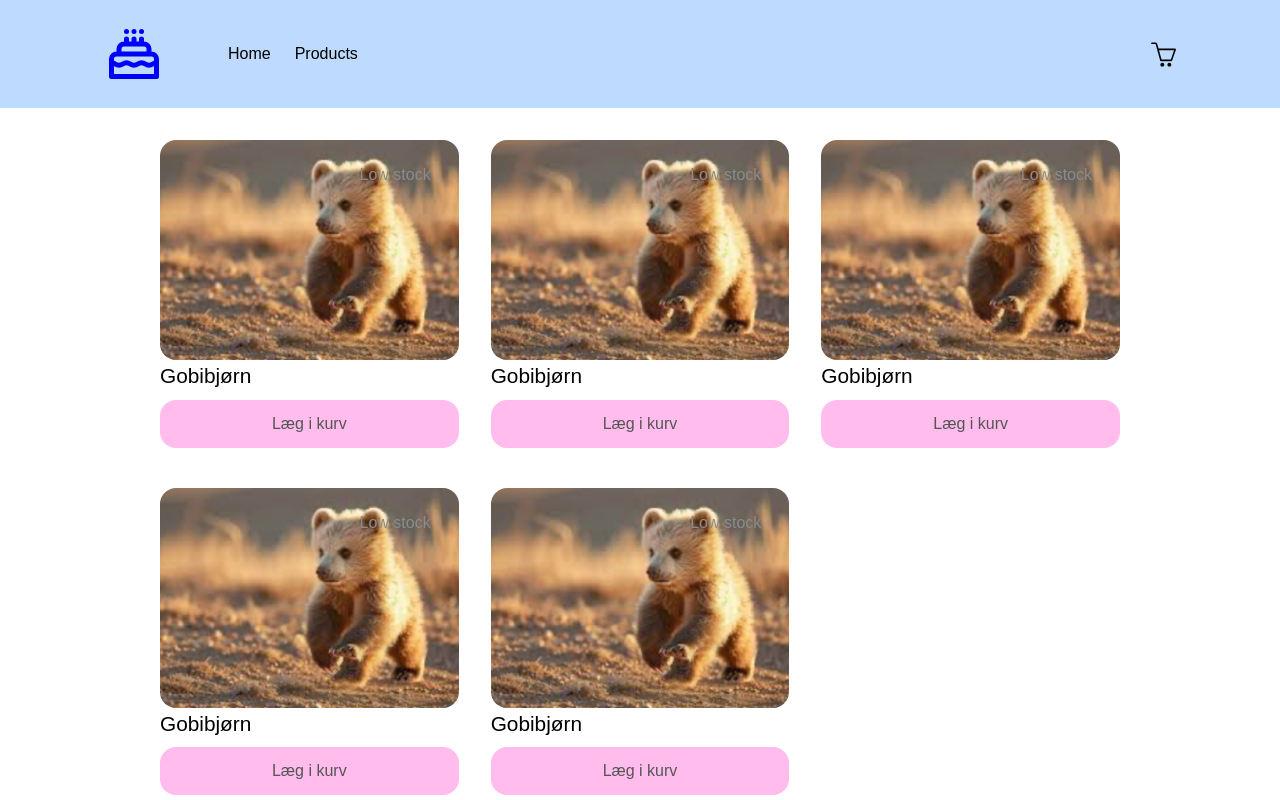
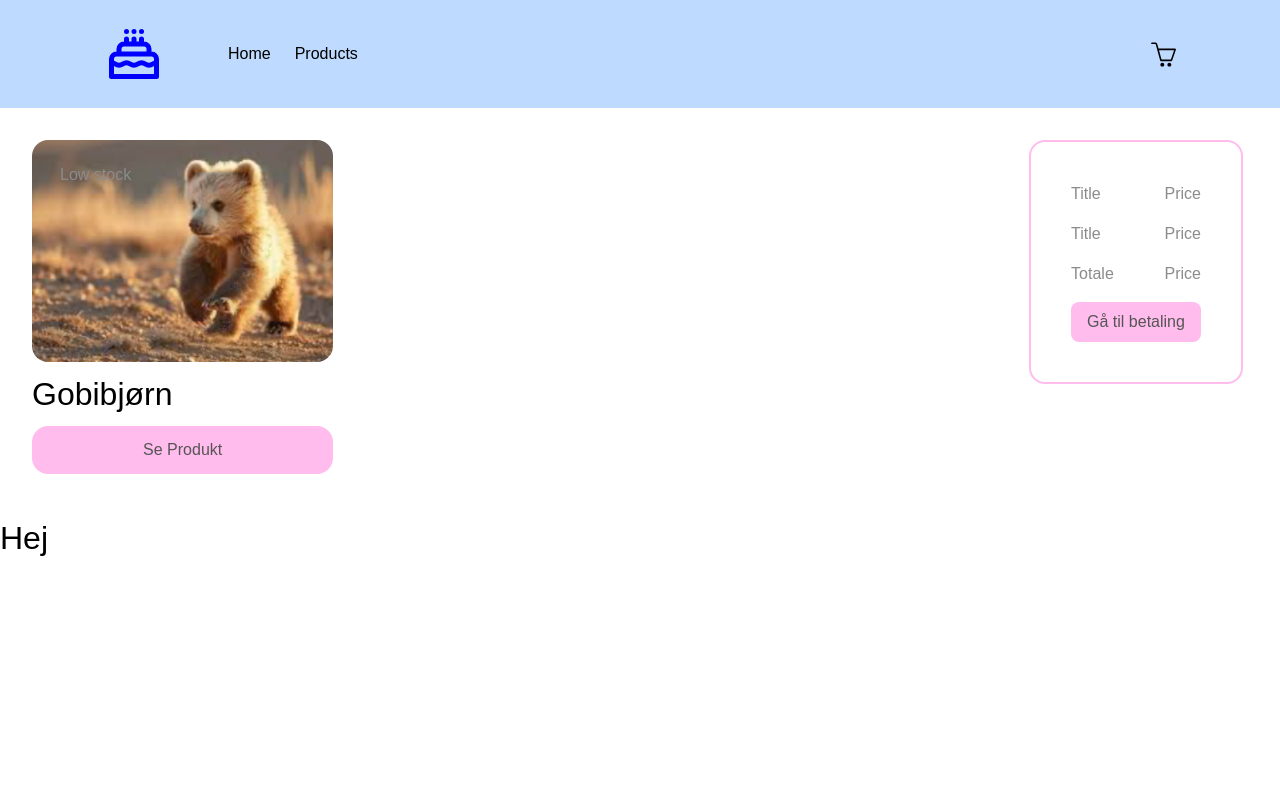
Before and after one commit to simpleshopp/simpleshop, a Next.js app: page /products in a window 1280 px wide. Shown: the top 800 px of the page. Built offline with nearby package versions, Linux system fonts and the light colour scheme.

Commit message:
Refactor product and payment components; enhance layout and styling

```diff
--- a/src/app/(routes)/products/page.js
+++ b/src/app/(routes)/products/page.js
@@ -8,11 +8,13 @@ import PaymentCard from "@/components/cards/PaymentCard";
 export default function Products() {
   return (
     <>
-       <Navigation />
-       <Category />
-       <SearchBar />
-      <ProductList />
-       <PaymentCard />
+      <Navigation />
+      <Category />
+      <SearchBar />
+      <div className="grid grid-cols-[2fr_0.5fr] p-5">
+        <ProductList />
+        <PaymentCard />
+      </div>
       <Footer />
     </>
   );
--- a/src/components/ProductList.jsx
+++ b/src/components/ProductList.jsx
@@ -2,14 +2,8 @@ import Card from "./cards/Card";
 
 const ProductList = () => {
   return (
-    <div className="flex justify-center">
-      <div className="grid grid-cols-3 place-items-center gap-2 p-5 pb-26 max-w-5xl">
-        <Card />
-        <Card />
-        <Card />
-        <Card />
-        <Card />
-      </div>
+    <div className="grid grid-cols-3 gap-2 ">
+      <Card />
     </div>
   );
 };
--- a/src/components/cards/Card.jsx
+++ b/src/components/cards/Card.jsx
@@ -6,8 +6,8 @@ const Card = () => {
   return (
     <div className="pb-2 m-3">
       <div className="grid">
-        <div className="z-10 col-start-1 row-start-1 justify-self-end self-start m-4 ">
-          <div className=" flex items-center gap-2 rounded-2xl px-3 py-2 place-content-end">
+        <div className="z-10 col-start-1 row-start-1 m-4 ">
+          <div className="items-center gap-2 rounded-2xl px-3 py-2 place-content-end">
             <p className="text-sm font-medium text-cyan-500 drop-shadow-md">
               Low stock
             </p>
@@ -18,15 +18,15 @@ const Card = () => {
           loading="eager"
           alt="gobibjoern.png"
           src="/gobibjoern.png"
-          width={300}
+          width={400}
           height={200}
           className="col-start-1 row-start-1 rounded-2xl"
         />
       </div>
       <Link href="/products/hej">
-        <h2 className="pb-2">Gobibjørn</h2>
+        <h1 className="py-2">Gobibjørn</h1>
+      <CardButton />
       </Link>
-      <CardButton />
     </div>
   );
 };
--- a/src/components/cards/PaymentCard.jsx
+++ b/src/components/cards/PaymentCard.jsx
@@ -1,5 +1,40 @@
-const PaymentCard= () => {
-  return( <></> );
+import Link from "next/link";
+
+import PaymentButton from "../ui/PaymentButton";
+const PaymentCard = () => {
+  return (
+    <>
+      <div className="border-2 border-button rounded-2xl max-h-fit m-3 p-10 mx-auto flex flex-col items-center gap-4">
+        <div className="w-full flex justify-between">
+          <div>
+            <p>Title</p>
+          </div>
+          <div>
+            <p>Price</p>
+          </div>
+        </div>
+        <div className="w-full flex justify-between">
+          <div>
+            <p>Title</p>
+          </div>
+          <div>
+            <p>Price</p>
+          </div>
+        </div>
+        <div className="w-full flex justify-between">
+          <div>
+            <p>Totale</p>
+          </div>
+          <div>
+            <p>Price</p>
+          </div>
+        </div>
+<Link href="/payment">
+        <PaymentButton />
+</Link>
+      </div>
+    </>
+  );
 };
 
 export default PaymentCard;
--- a/src/components/ui/CardButton.jsx
+++ b/src/components/ui/CardButton.jsx
@@ -1,9 +1,11 @@
 const CardButton = () => {
   return (
     <>
-  <button className="p-3 rounded-2xl w-full">Læg i kurv</button>
+      <button className="p-3 rounded-2xl w-full cursor-pointer">
+        Se Produkt
+      </button>
     </>
-  )
+  );
 };
 
 export default CardButton;
--- a/src/components/ui/PaymentButton.jsx
+++ b/src/components/ui/PaymentButton.jsx
@@ -1,5 +1,11 @@
 const PaymentButton = () => {
-    return ( <></> );
-}
+  return (
+    <>
+      <button className="px-4 py-2 bg-cyan-500 text-white rounded-lg font-medium mx-auto cursor-pointer">
+        Gå til betaling
+      </button>
+    </>
+  );
+};
 
 export default PaymentButton;
```
